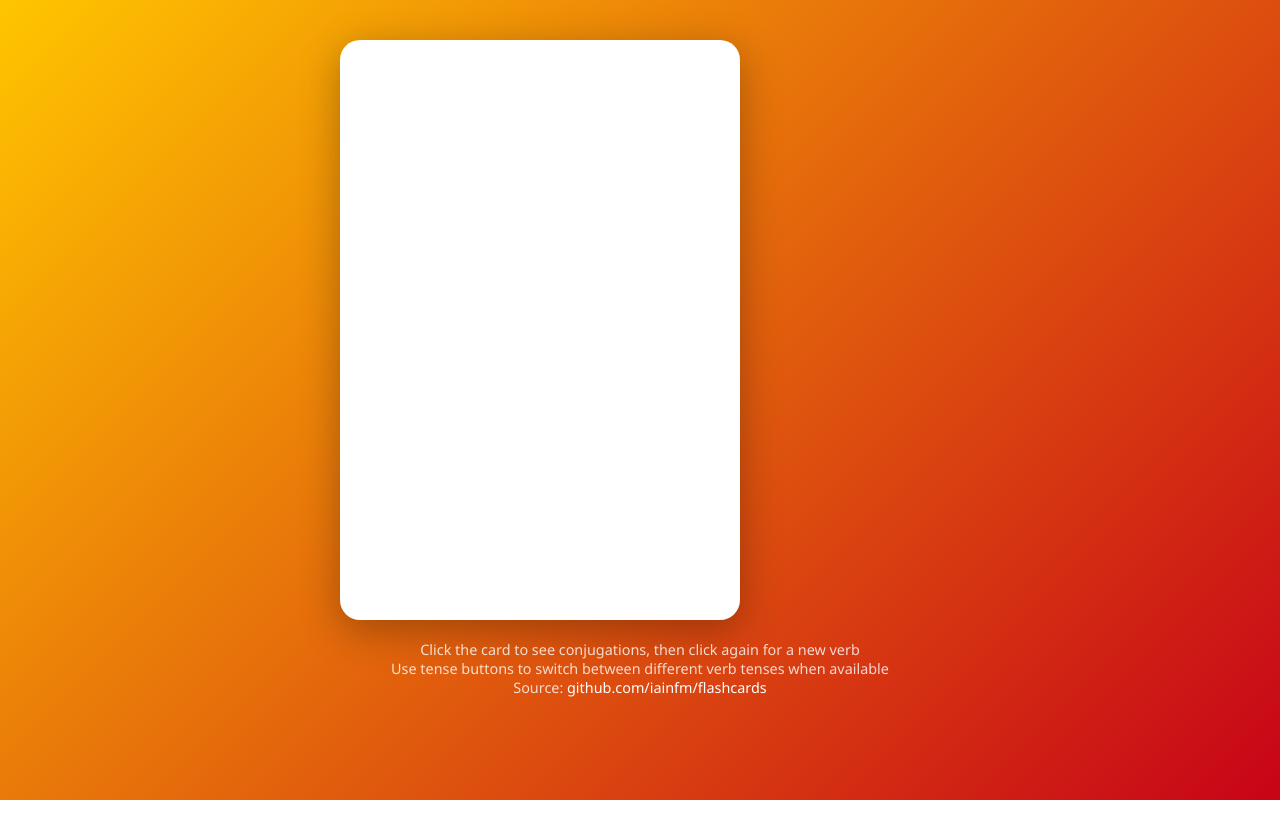
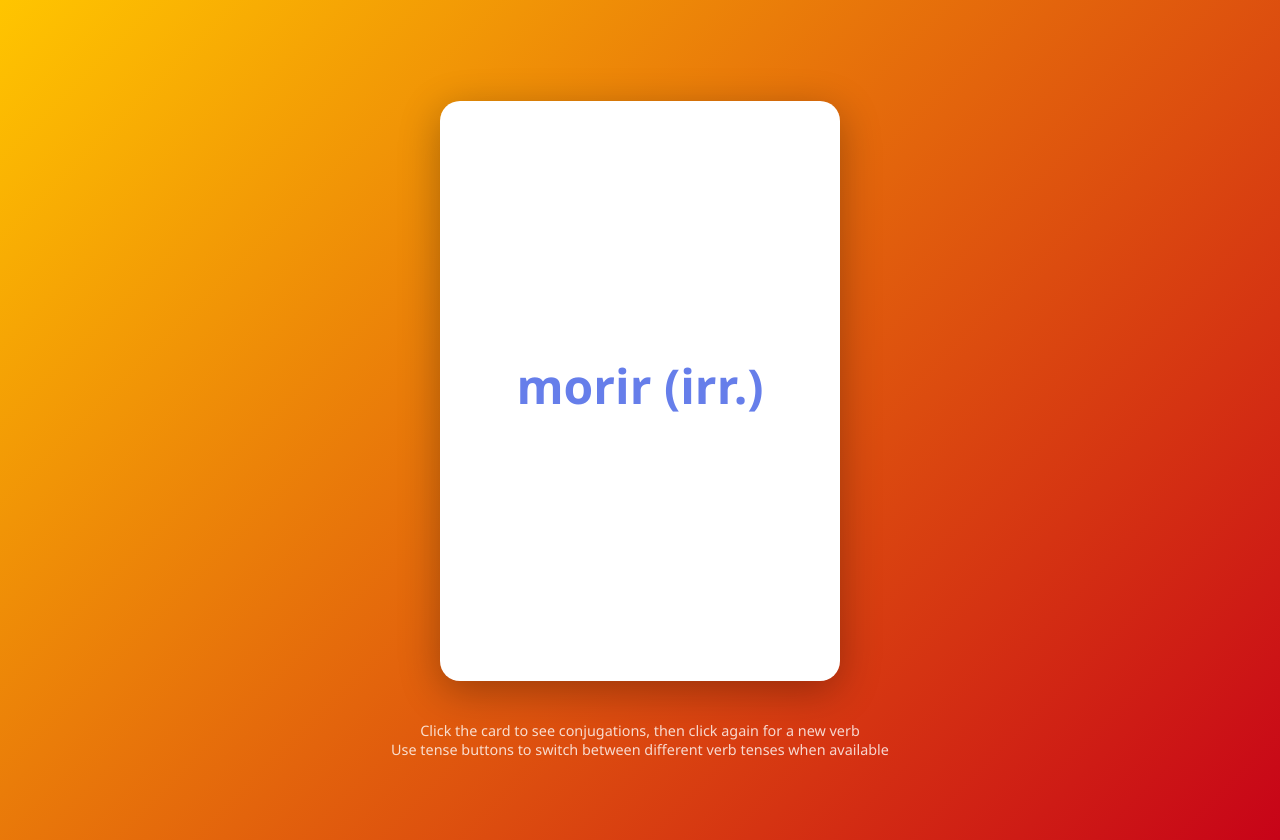
Before and after one commit to iainfm/flashcards, a plain HTML site: page verbs.html in a window 1280 px wide. Before the commit the page ends 800 px from the top, so only its background shows below. Drawn offline with Linux system fonts and the light colour scheme.

Commit message:
Minor fixes and improvements

```diff
--- a/styles.css
+++ b/styles.css
@@ -9,8 +9,9 @@
     background: linear-gradient(135deg, #FFC500 0%, #C70318 100%);
     min-height: 100vh;
     display: flex;
+    flex-direction: column;
     justify-content: center;
-    /* align-items: center; */
+    align-items: center;
     padding: 20px;
 }
 
@@ -18,6 +19,11 @@
     text-align: center;
     max-width: 600px;
     width: 100%;
+    display: flex;
+    flex-direction: column;
+    align-items: center;
+    justify-content: center;
+    min-height: 100vh;
 }
 
 h1 {
--- a/verbs.html
+++ b/verbs.html
@@ -23,10 +23,9 @@
         <div class="instructions">
             <p>Click the card to see conjugations, then click again for a new verb</p>
             <p>Use tense buttons to switch between different verb tenses when available</p>
-            <p>Source: <a href="https://github.com/iainfm/flashcards">github.com/iainfm/flashcards</a></p>
         </div>
     </div>
 
-    <script src="script.js"></script>
+    <script src="verbs-script.js"></script>
 </body>
 </html>
```
Also changed, not shown: index.html (+6 -0 lines).
